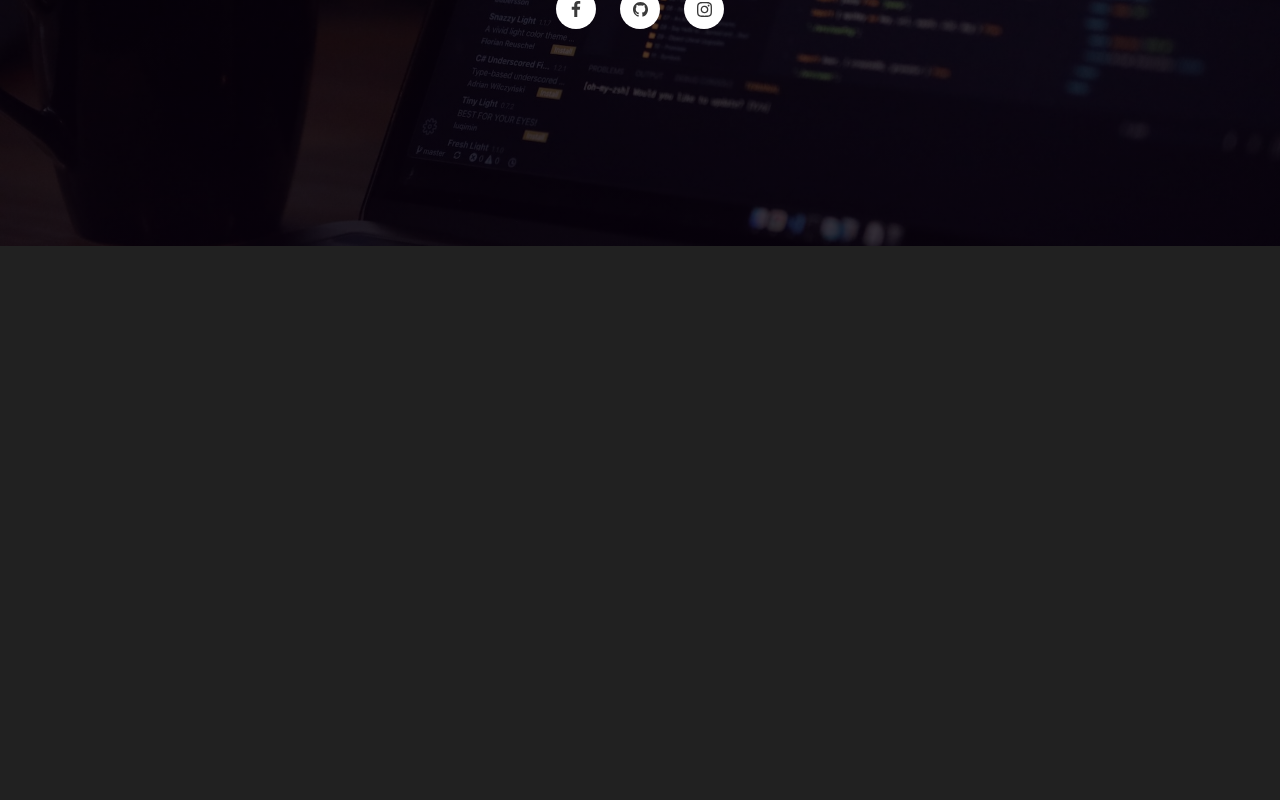
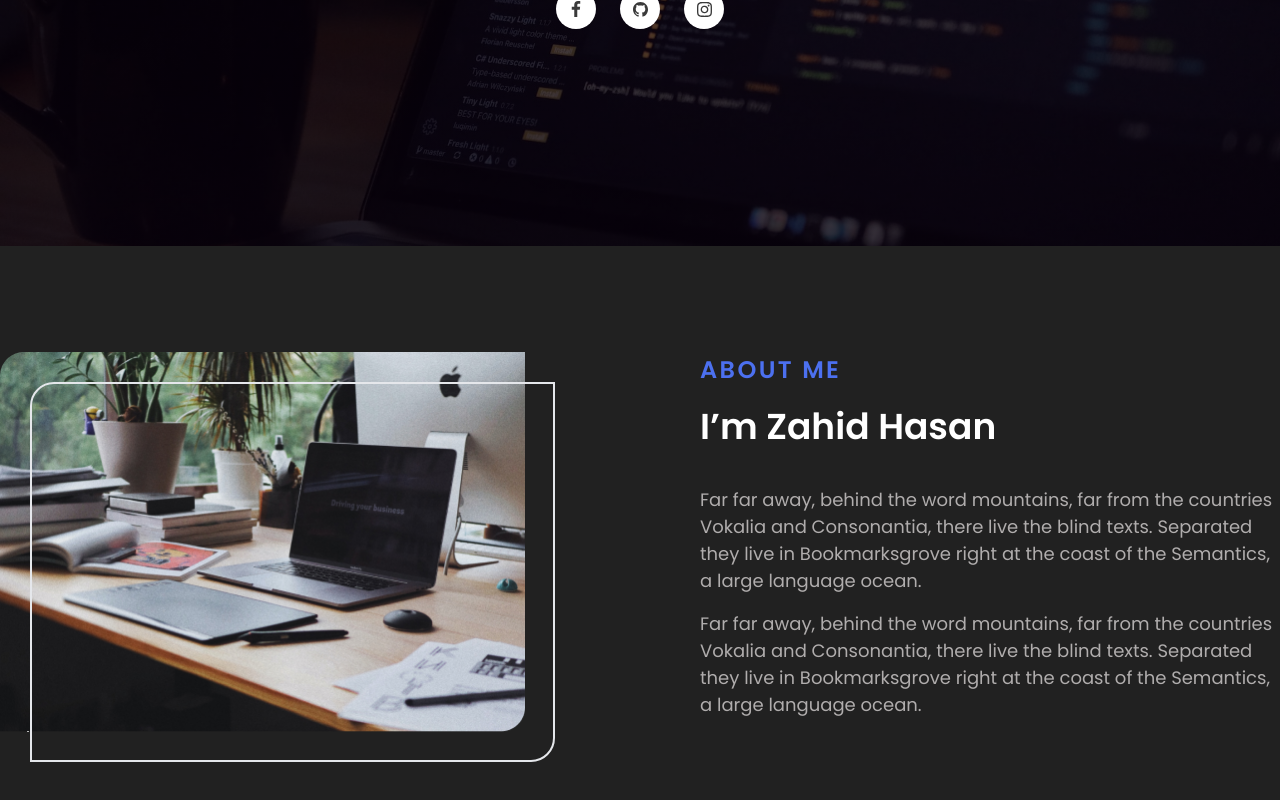
Before and after one commit to zahid-self/portfolio, a Next.js app: page / in a window 1280 px wide. Shown: the part 448-1248 px from the top of the page. Before the commit the page ends 800 px from the top, so only its background shows below. Built offline with nearby package versions, Linux system fonts and the light colour scheme.

Commit message:
feat:add about me section

```diff
--- a/src/app/layout.tsx
+++ b/src/app/layout.tsx
@@ -10,8 +10,8 @@ const poppins = Poppins({
 })
 
 export const metadata: Metadata = {
-  title: 'Create Next App',
-  description: 'Generated by create next app',
+  title: 'Zahid Hasan',
+  description: 'A frontend developer',
 }
 
 export default function RootLayout({
--- a/src/app/page.tsx
+++ b/src/app/page.tsx
@@ -9,6 +9,25 @@ export default function Home() {
         <Navigation />
         <Hero />
       </div>
+      <div className="container mx-auto py-[106px]">
+        <div className="flex justify-between">
+          <div className='w-[525px] h-auto relative'>
+            <Image className='z-50' src='/image_left.png' width={525} height={380} alt='' />
+            <span className='absolute top-[30px] left-[30px] w-full h-full rounded-tl-[24px] rounded-br-[24px] rounded-tr-none rounded-bl-none border-[2px] border-[solid] border-[#FFF]] z-0'></span>
+          </div>
+
+          <div className='w-[580px]'>
+            <p className='text-[#4C70EF] font-Poppins text-[24px] not-italic font-semibold leading-[normal] tracking-[2.4px] uppercase mb-[12px]'>about me</p>
+            <h5 className='text-[#FFF] font-Poppins text-[36px] not-italic font-semibold leading-[normal] mb-[32px]'>I’m Zahid Hasan</h5>
+            <p className='text-[#B0ADAD] font-Poppins text-[18px] not-italic font-normal leading-[normal] mb-[16px]'>
+              Far far away, behind the word mountains, far from the countries Vokalia and Consonantia, there live the blind texts. Separated they live in Bookmarksgrove right at the coast of the Semantics, a large language ocean.
+            </p>
+            <p className='text-[#B0ADAD] font-Poppins text-[18px] not-italic font-normal leading-[normal]'>
+              Far far away, behind the word mountains, far from the countries Vokalia and Consonantia, there live the blind texts. Separated they live in Bookmarksgrove right at the coast of the Semantics, a large language ocean.
+            </p>
+          </div>
+        </div>
+      </div>
     </>
   )
 }
```
Also changed, not shown: public/image_left.png (added).
